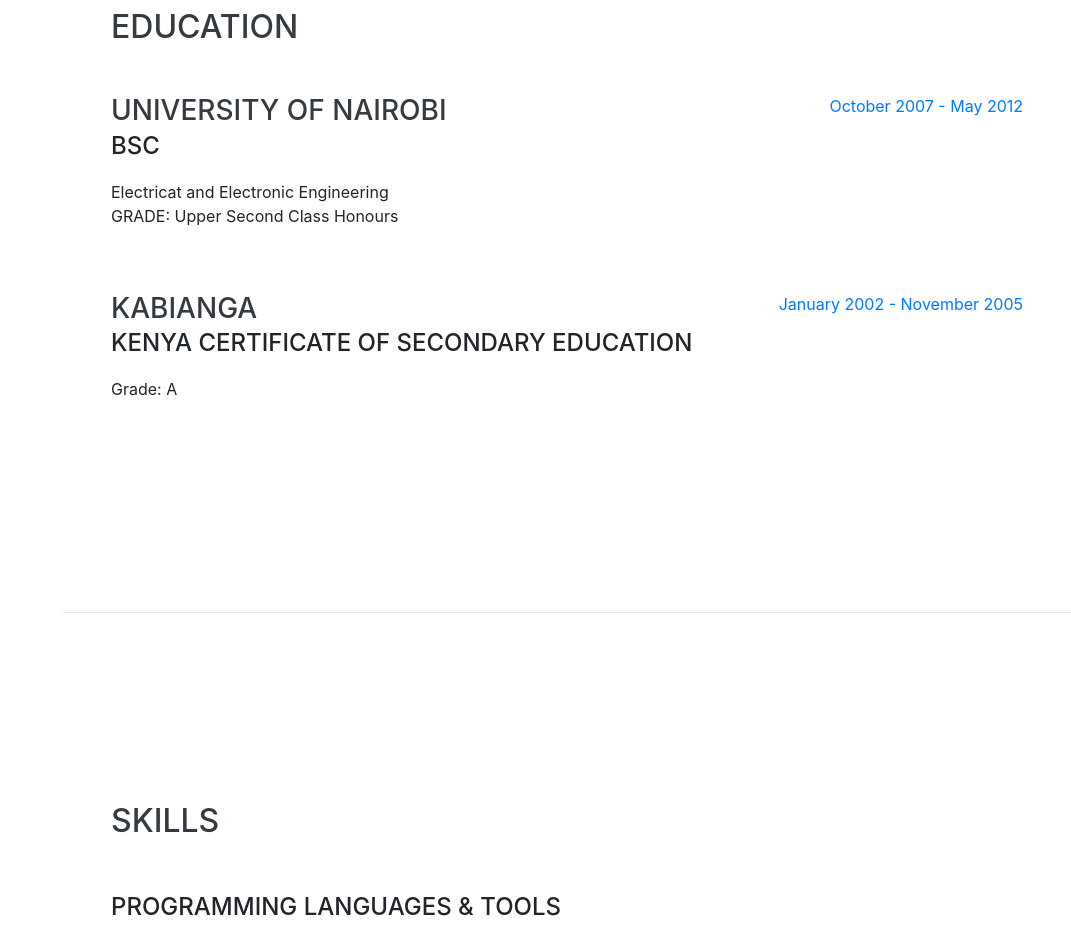
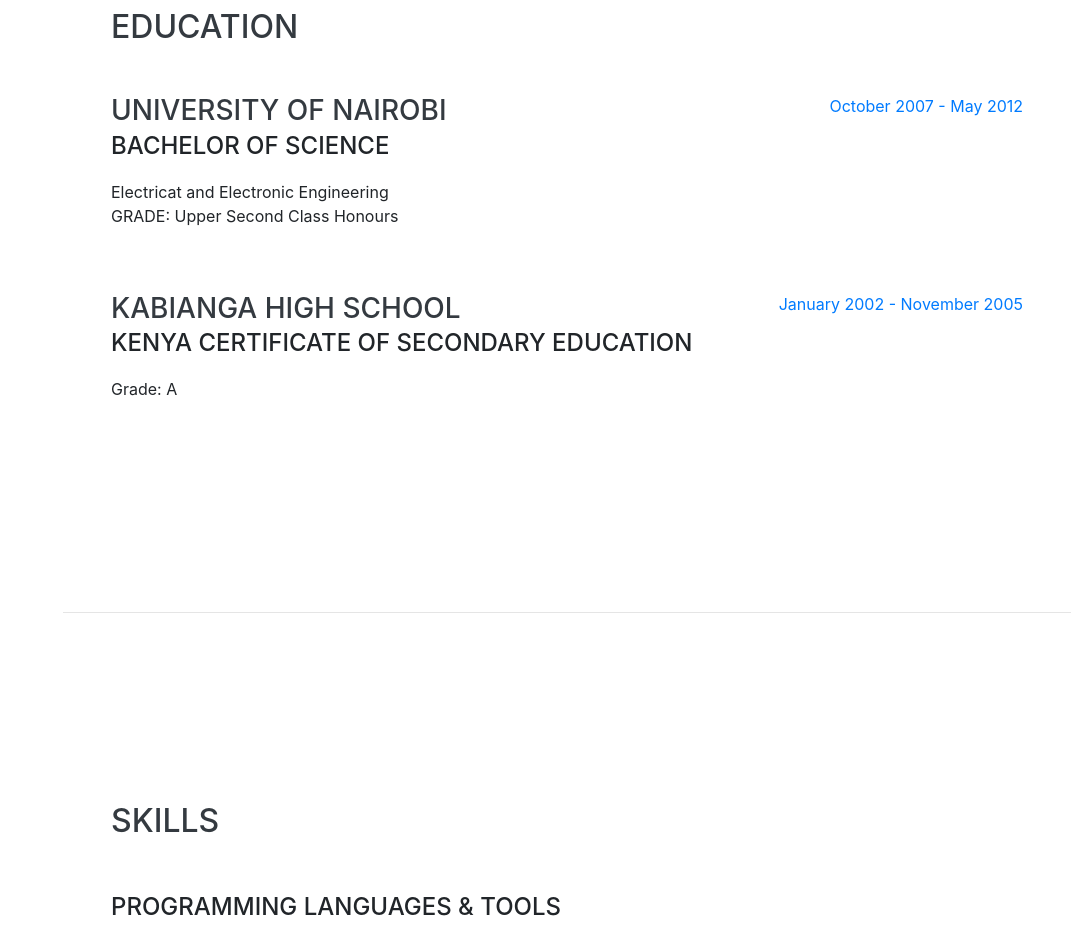
Before and after one commit to Jackpenn2019/BootCamp, a website with bundled scripts: page index.html in a window 1280 px wide. Shown: the part 2020-2948 px from the top of the page, without its empty margins (209-1280 px from the left). Built offline with nearby package versions, Linux system fonts and the light colour scheme; a web font is replaced by a local one.

Commit message:
changes 2

```diff
--- a/index.html
+++ b/index.html
@@ -158,7 +158,7 @@
         <div class="resume-item d-flex flex-column flex-md-row justify-content-between mb-5">
           <div class="resume-content">
             <h3 class="mb-0">University of Nairobi</h3>
-            <div class="subheading mb-3">BSC</div>
+            <div class="subheading mb-3">Bachelor of Science</div>
             <div>Electricat and Electronic Engineering</div>
             <p>GRADE: Upper Second Class Honours</p>
           </div>
@@ -169,7 +169,7 @@
 
         <div class="resume-item d-flex flex-column flex-md-row justify-content-between">
           <div class="resume-content">
-            <h3 class="mb-0">Kabianga</h3>
+            <h3 class="mb-0">Kabianga High School</h3>
             <div class="subheading mb-3">Kenya Certificate of Secondary Education</div>
             <p>Grade: A</p>
           </div>
```
